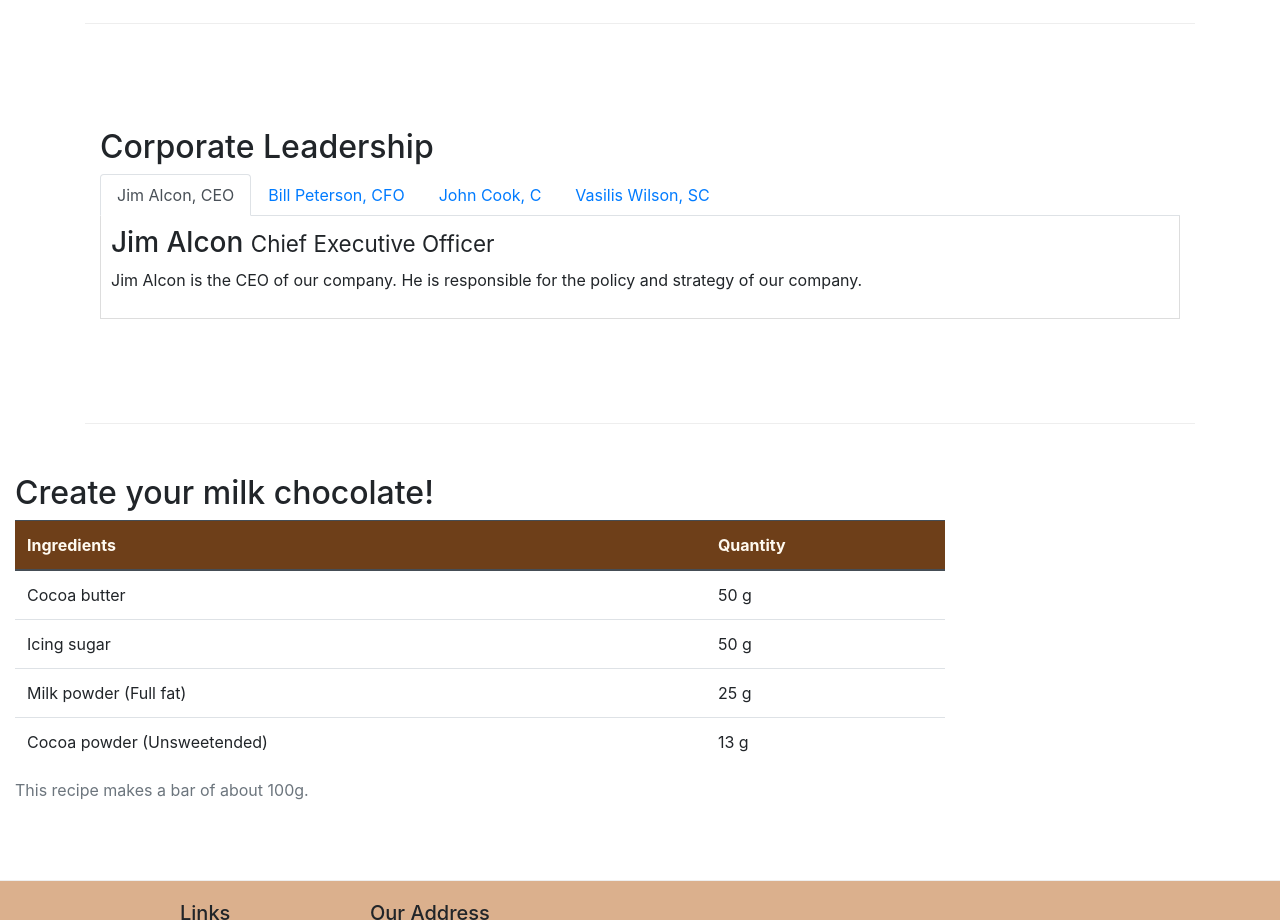
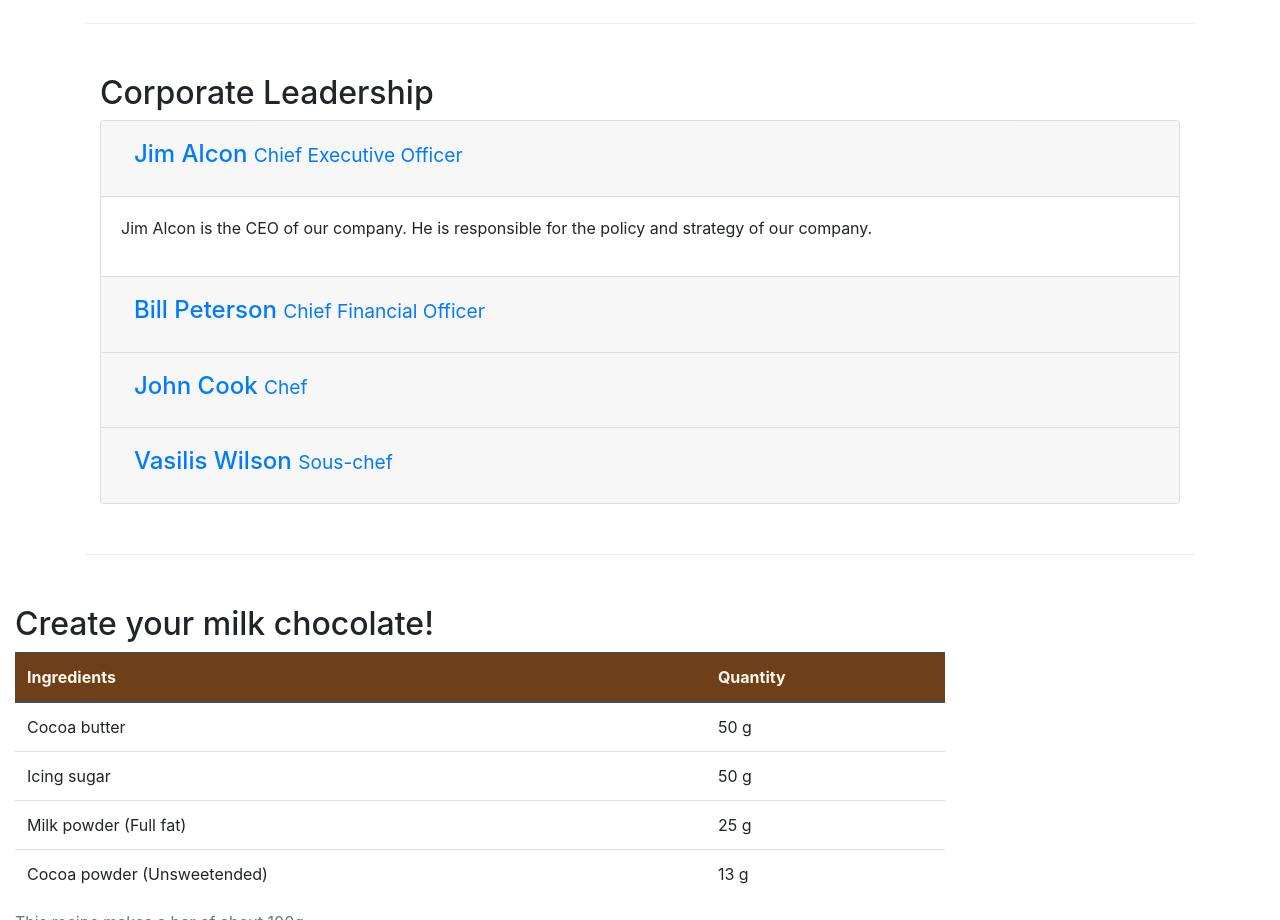
Before and after one commit to krispiekris/leChocolat, a website: page aboutus.html in a window 1280 px wide. Shown: the part 820-1740 px from the top of the page. Drawn offline with nearby package versions, Linux system fonts and the light colour scheme.

Commit message:
Accordion

```diff
--- a/aboutus.html
+++ b/aboutus.html
@@ -101,7 +101,7 @@
             <div class="col-12 ">
                 <h2>Corporate Leadership</h2>
 
-                <ul class="nav nav-tabs">
+                <!-- <ul class="nav nav-tabs">
                     <li class="nav-item">
                         <a class="nav-link active" href="#tab1" role="tab" data-toggle="tab"> Jim Alcon, CEO</a>
                     </li>
@@ -146,6 +146,66 @@
                     <p class="d-none d-sm-block">Vasilis Wilson is well informed of all the current trends in pastry and
                         contributes his innovative
                         ideas in our products. </p>
+                    </div>
+                </div> -->
+                <div class="accordion" id="accordion">
+                    <div class="card">
+                        <div class="card-header" id="headingOne">
+                            <button class="btn btn-link" data-toggle="collapse" data-target="#collapseOne"
+                                aria-expanded="true" aria-controls="collapseOne">
+                                <h4>Jim Alcon <small>Chief Executive Officer </small></h4>
+                            </button>
+                        </div>
+                        <div id="collapseOne" class="collapse show" aria-labelledby="headingOne"
+                            data-parent="#accordion">
+                            <div class="card-body">
+                                <p>Jim Alcon is the CEO of our company. He is responsible for the policy and strategy of
+                                    our company. </p>
+                            </div>
+                        </div>
+                    </div>
+                    <div class="card">
+                        <div class="card-header" id="headingTwo">
+                            <button class="btn btn-link collapsed" data-toggle="collapse" data-target="#collapseTwo"
+                                aria-expanded="false" aria-controls="collapseTwo">
+                                <h4>Bill Peterson <small>Chief Financial Officer </small></h4>
+                            </button>
+                        </div>
+                        <div id="collapseTwo" class="collapse" aria-labelledby="headingTwo" data-parent="#accordion">
+                            <div class="card-body">
+                                <p>Bill Peterson is the CFO of our company. He is responsible for all the financial
+                                    decisions of our company. </p>
+                            </div>
+                        </div>
+                    </div>
+                    <div class="card">
+                        <div class="card-header" id="headingThree">
+                            <button class="btn btn-link collapsed" data-toggle="collapse" data-target="#collapseThree"
+                                aria-expanded="false" aria-controls="collapseThree">
+                                <h4>John Cook <small>Chef</small></h4>
+                            </button>
+                        </div>
+                        <div id="collapseThree" class="collapse" aria-labelledby="headingThree"
+                            data-parent="#accordion">
+                            <div class="card-body">
+                                <p>Our Chef, John Cook has specialized in the production of chocolates and he has
+                                    created the receipts for our chocolates. </p>
+                            </div>
+                        </div>
+                    </div>
+                    <div class="card">
+                        <div class="card-header" id="headingFour">
+                            <button class="btn btn-link collapsed" data-toggle="collapse" data-target="#collapseFour"
+                                aria-expanded="false" aria-controls="collapseFour">
+                                <h4>Vasilis Wilson <small>Sous-chef </small></h4>
+                            </button>
+                        </div>
+                        <div id="collapseFour" class="collapse" aria-labelledby="headingFour" data-parent="#accordion">
+                            <div class="card-body">
+                                <p>Vasilis Wilson is well informed of all the current trends in pastry and contributes
+                                    his innovative ideas in our products. </p>
+                            </div>
+                        </div>
                     </div>
                 </div>
             </div>
```
